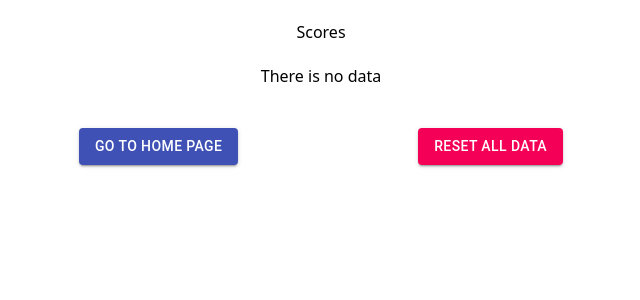
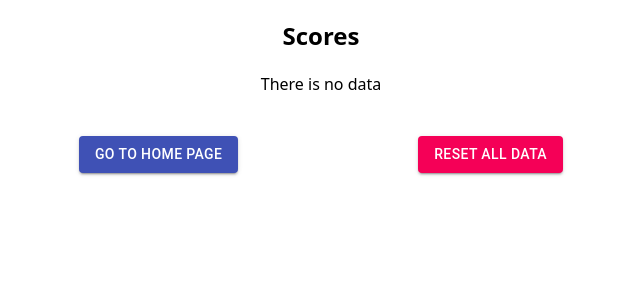
Before and after one commit to homfarnam/Memory-game, a React (Create React App) app: page /score in a window 1280 px wide. Shown: the top 300 px of the page, without its empty margins (319-959 px from the left). Built offline with nearby package versions, Linux system fonts and the light colour scheme.

Commit message:
Change title font size

```diff
--- a/src/pages/Score.tsx
+++ b/src/pages/Score.tsx
@@ -37,7 +37,7 @@ const Score = (props: RouteComponentProps) => {
   return (
     <div>
       <div className="w-full flex justify-center my-5">
-        <h2>Scores</h2>
+        <h2 className="text-2xl font-bold">Scores</h2>
       </div>
 
       <ScoresTable usersData={usersData} />
```
